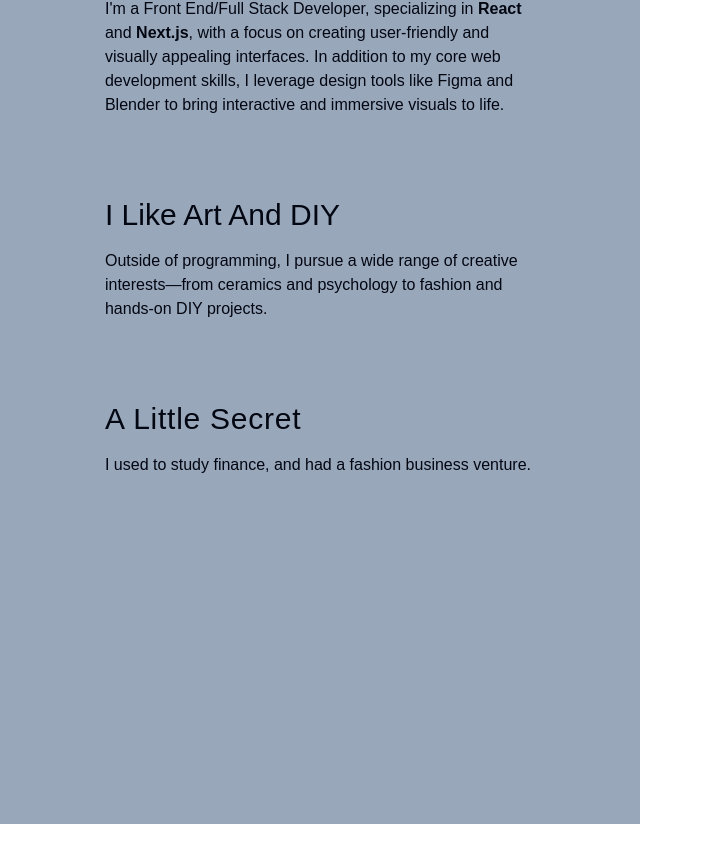
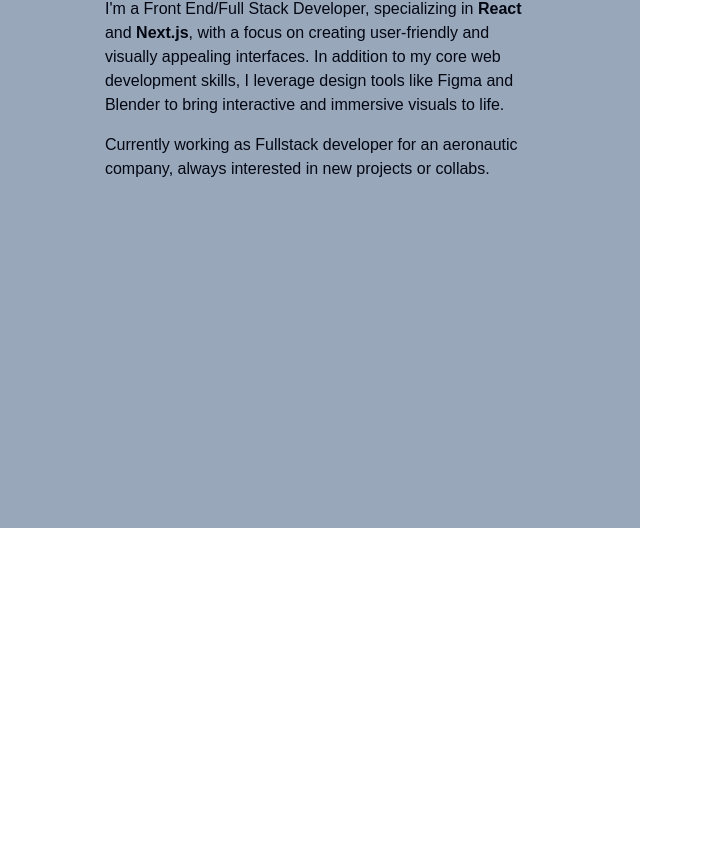
Before and after one commit to ppalladio/yuxuanize, a Next.js app: page / in a window 1280 px wide. Shown: the part 3799-4662 px from the top of the page, without its empty margins (0-703 px from the left). Built offline with nearby package versions, Linux system fonts and the light colour scheme; no server answers; a web font is replaced by a local one.

Commit message:
chore: remove some texts

```diff
--- a/app/components/SceneSettings/World/Controls.ts
+++ b/app/components/SceneSettings/World/Controls.ts
@@ -1,10 +1,9 @@
-import * as THREE from 'three';
-import Experience from '../../Experience/Experience';
 import { Resources, Sizes, Time } from '@/lib/three-utils';
 import GSAP from 'gsap';
 import { ScrollTrigger } from 'gsap/all';
+import * as THREE from 'three';
+import Experience from '../../Experience/Experience';
 import Camera from '../Camera';
-import { invalidate } from '@react-three/fiber';
 
 GSAP.registerPlugin(ScrollTrigger);
 
@@ -60,7 +59,6 @@ export default class Controls {
                     },
                 });
                 // second section tl
-
 
                 this.secondMoveTimeline = GSAP.timeline({
                     scrollTrigger: {
--- a/app/page.tsx
+++ b/app/page.tsx
@@ -1,16 +1,12 @@
 'use client';
 
-import { Switch } from '@/components/ui/switch';
+import Icons from '@/components/Icons';
+import Project from '@/components/Project';
+import { BackgroundLines } from '@/components/ui/background-lines';
+import { Separator } from '@/components/ui/separator';
+import { useState } from 'react';
 import ExperienceComponent from './components/Experience/ExperienceComponent';
-import { Sun, Moon } from 'lucide-react';
 import Loading from './components/Loading';
-import { useState } from 'react';
-import { BackgroundLines } from '@/components/ui/background-lines';
-import Icons from '@/components/Icons';
-import { RiBlenderFill } from 'react-icons/ri';
-import Project from '@/components/Project';
-import BlenderCollage from '@/components/BlenderCollage';
-import { Separator } from '@/components/ui/separator';
 
 export default function Home() {
     const [started, setStarted] = useState(false);
@@ -72,14 +68,9 @@ export default function Home() {
                                     addition to my core web development skills, I leverage design tools like Figma and Blender to bring interactive
                                     and immersive visuals to life.
                                 </p>
-                                <h3 className="text-3xl font-medium mt-[5rem] capitalize">I like art and DIY</h3>
+
                                 <p className="text-base mt-4 trading-wide font-normal">
-                                    Outside of programming, I pursue a wide range of creative interests—from ceramics and psychology to fashion and
-                                    hands-on DIY projects.
-                                </p>
-                                <h3 className="text-3xl font-medium tracking-wide   mt-[5rem] capitalize">A little secret</h3>
-                                <p className="text-base mt-4 trading-wide font-normal">
-                                    I used to study finance, and had a fashion business venture.
+                                    Currently working as Fullstack developer for an aeronautic company, always interested in new projects or collabs.
                                 </p>
                             </div>
                         </section>
@@ -127,43 +118,21 @@ export default function Home() {
                         <div className="h-[2000px] third-move"></div>
                         {/* third section */}
                         {/* <section className="third-section relative w-[50%] py-[20rem] px-[4%] m-0 overflow-hidden bg-slate-400 mr-auto rounded-tr-[700px] rounded-br-[0px] section">
+                            <div className="third-intro-wrapper ">
+                                <span className="text-red-600">
+                                    <BackgroundLines className="flex items-center justify-center w-full flex-col px-4">
+                                        <h2 className="bg-clip-text text-transparent text-center bg-gradient-to-b from-neutral-900 to-neutral-700 dark:from-neutral-600 dark:to-white text-2xl md:text-4xl lg:text-7xl py-2 md:py-10 relative z-20 font-normal ">
+                                            Inspirations are like tides
+                                        </h2>
+                                    </BackgroundLines>
+                                    <div className="max-w-xl mx-auto text-sm md:text-lg text-neutral-700 dark:text-neutral-400 text-center"></div>
+                                </span>
+                            </div>
                             <div className="relative px-[10%] py-[5%]">
                                 <h1 className="text-3xl font-bold mt-[5rem] capitalize">Inspirations are like tides</h1>
-                                <h3 className="text-xl "> Stack</h3>
-                                <Separator className="w-full bg-slate-500 my-4" />
-                                <div className="flex md:flex-row flex-col md:items-between md:justify-evenly justify-center items-center">
-                                    <ul>
-                                        <li>a</li>
-                                        <li>s</li>
-                                        <li>d</li>
-                                        <li>d</li>
-                                    </ul>
-
-                                    <ul>
-                                        <li>a</li>
-                                        <li>s</li>
-                                        <li>d</li>
-                                        <li>d</li>
-                                    </ul>
-                                </div>
-                                <Separator className="w-full bg-slate-500 mt-4 mb-10" />
-                                <h3 className="text-xl"> work Experience</h3>
-                                <ul className="list-none ">
-                                    <li>
-                                        <h4 className='text-lg'>&mdash; Full Stack Web Developer - Col·lectivaT</h4>
-                                        <p className=''>
-                                            Successfully led the development of a translation website for marginalized languages, handling UX/UI
-                                            design in Figma and full-stack development with Next.js. Designed responsive, accessible interfaces with
-                                            Tailwind CSS and built a secure backend using Prisma and MongoDB. Ensured data integrity through rigorous
-                                            form validation and optimized server-side operations with Next.js APIs. Maintained the site, fixed
-                                            user-introduced bugs, and implemented new features while continuously applying SOLID principles to enhance
-                                            system robustness.
-                                        </p>
-                                    </li>
-                                    <li>2</li>
-                                    <li>3</li>
-                                    <li>4</li>
-                                </ul>
+                             <p>
+								I like sci-fi and fantasy, so I often get inspired by the stories and visuals of these genres. i like hyperrealism
+							 </p>
                             </div>
                         </section> */}
                         {/* <section className="third-section relative w-[50%] py-[1000px] px-[4%] m-0 overflow-hidden bg-slate-400 mr-auto rounded-tr-[700px] rounded-br-[0px] text-green-500 section">
```
Also changed, not shown: 1 other file (tests, documents, lock files or other folders).
